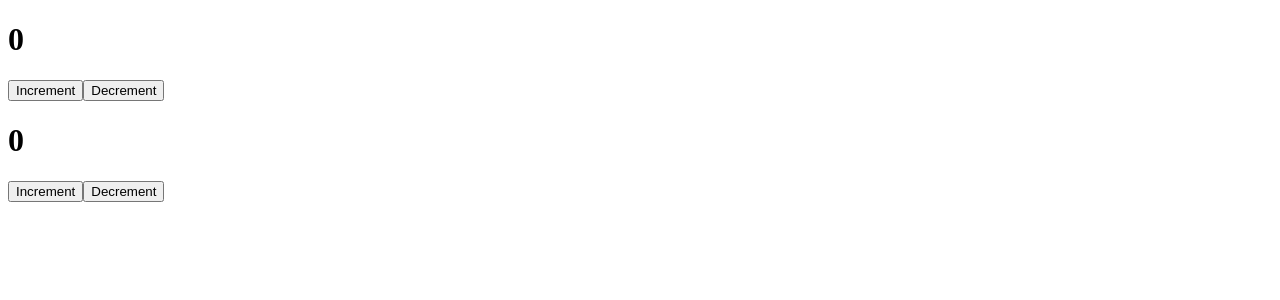
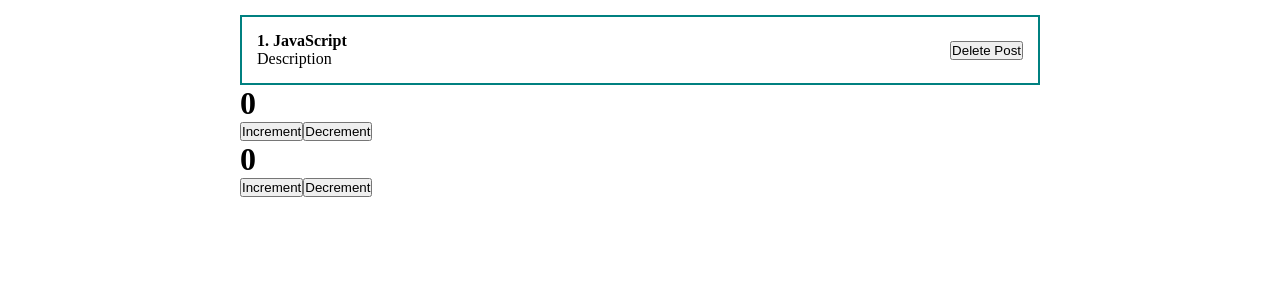
Before and after one commit to KirylZuyeu/ReactStudyProject1, a React (Create React App) app in the folder my-app/: page / in a window 1280 px wide. Shown: the top 300 px of the page. Built offline with nearby package versions, Linux system fonts and the light colour scheme.

Commit message:
feat: add styles and transfer props in component

```diff
--- a/my-app/src/App.js
+++ b/my-app/src/App.js
@@ -1,6 +1,8 @@
 import React, { useState } from "react";
 import ClassCounter from "./components/ClassCounter";
 import Counter from "./components/Counter";
+import PostItem from "./components/PostItem";
+import './styles/App.css'
 
 function App() {
 
@@ -10,10 +12,9 @@ function App() {
 
   return (
     <div className="App">
-
+      <PostItem post={{id: 1, title: 'JavaScript', body: 'Description'}} />
       <Counter/>
       <ClassCounter/>
-
     </div>
   );
 }
--- /dev/null
+++ b/my-app/src/components/PostItem.jsx
@@ -0,0 +1,19 @@
+import React from "react";
+
+const PostItem = (props) => {
+  return (
+    <div>
+      <div className="post">
+        <div className="post__content">
+          <strong>{props.post.id}. {props.post.title}</strong>
+          <div>{props.post.body}</div>
+        </div>
+        <div className="post__btns">
+            <button>Delete Post</button>
+          </div>
+      </div>
+    </div>
+  );
+};
+
+export default PostItem;
--- /dev/null
+++ b/my-app/src/styles/App.css
@@ -0,0 +1,23 @@
+* {
+    margin: 0;
+    padding: 0;
+    box-sizing: border-box;
+}
+
+#root {
+    display: flex;
+    justify-content: center;
+}
+
+.App {
+    width: 800px;
+}
+
+.post {
+    display: flex;
+    padding: 15px;
+    border: 2px solid teal;
+    margin-top: 15px;
+    justify-content: space-between;
+    align-items: center;
+}
```
